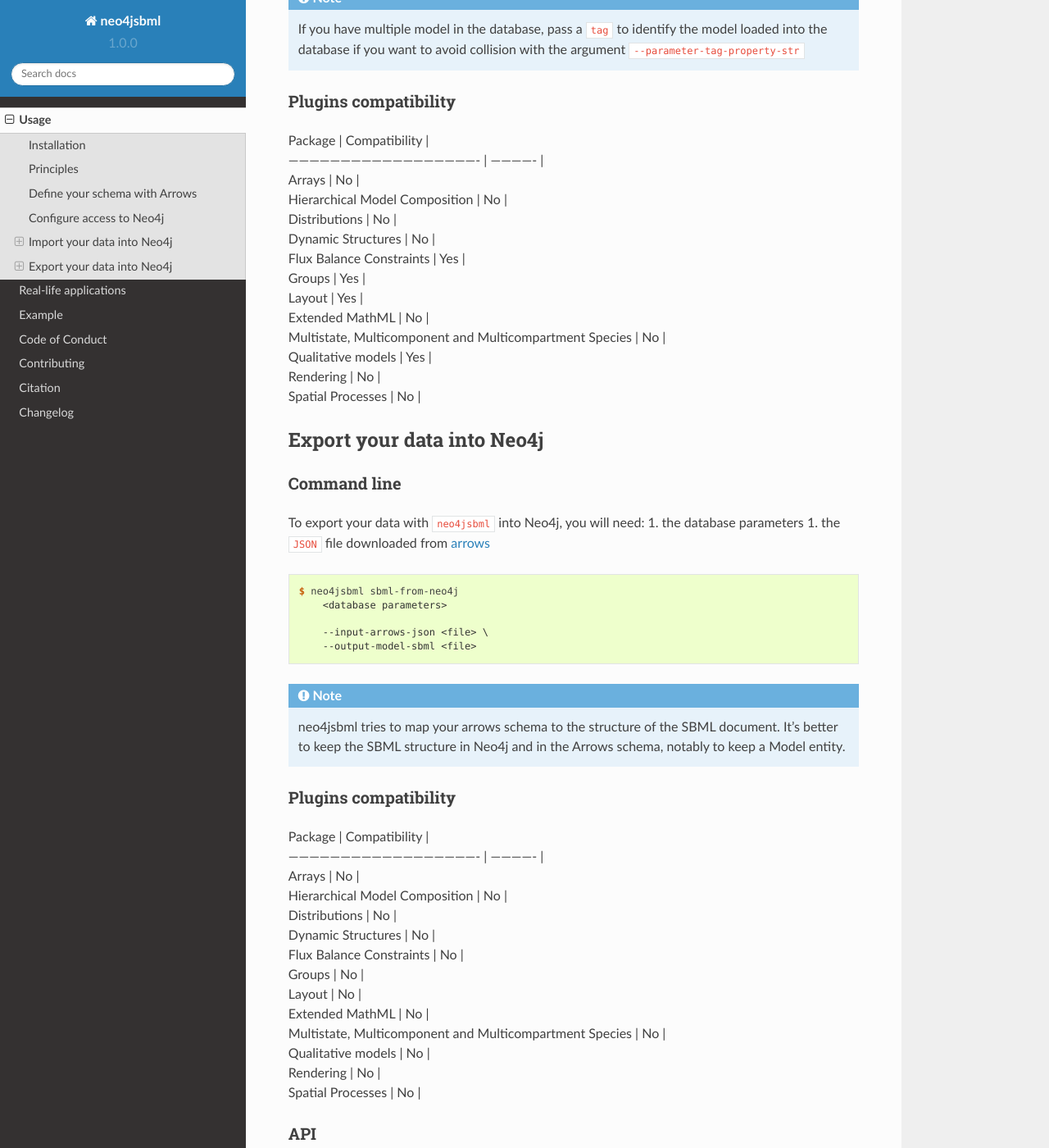
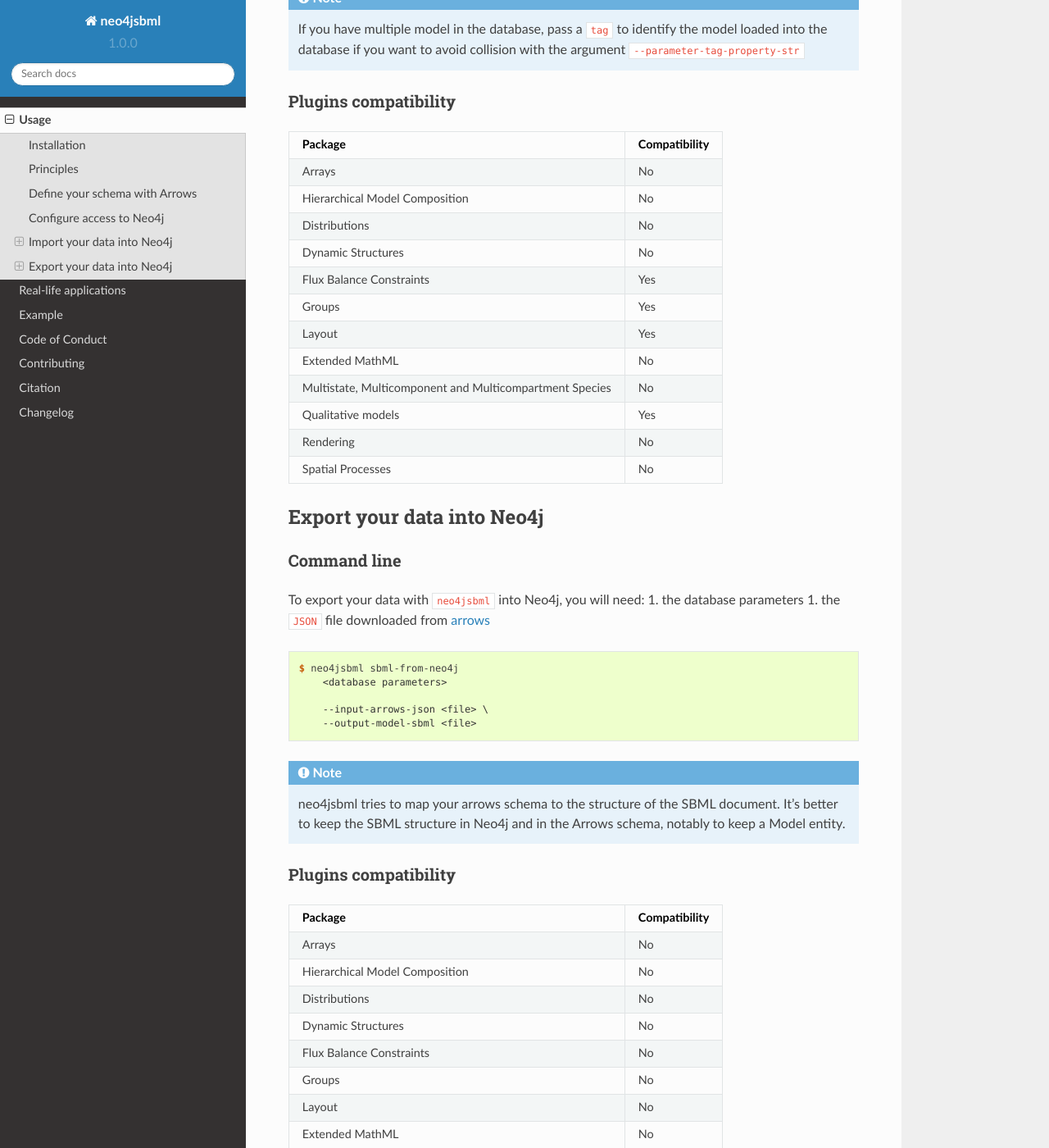
Before and after one commit to brsynth/neo4jsbml, a Sphinx documentation site: the page built from docs/usage.rst, in a window 1280 px wide and 1400 px high, scrolled down 2998 px. Shown: the whole window at 82% size. Built offline with Sphinx 7.4.7 and the Read the Docs theme 2.0.0, drawn with Linux system fonts in a browser that asks for light colours; some of the changed text lies outside the part shown.

Commit message:
docs(neo4jsbml): fix syntax

```diff
--- a/docs/applications.rst
+++ b/docs/applications.rst
@@ -10,7 +10,7 @@
 ^^^^^^^^^^^^^^^^^^^
 :download:`(JSON schema) <_static/arrows/PathwayModelisation-2.0.2.json>`
 
-.. figure:: _static/arrows/PathwayModelisation-2.0.2.png
+.. figure:: _static/arrows/PathwayModelisation-2.0.2.svg
    :align: center
 
 Neo4jSbml
@@ -50,7 +50,7 @@
 ^^^^^^^^^^^^^^^^^^^
 :download:`(JSON schema) <_static/arrows/PathwayModelisation-2.0.2.json>`
 
-.. figure:: _static/arrows/PathwayModelisation-2.0.2.png
+.. figure:: _static/arrows/PathwayModelisation-2.0.2.svg
     :align: center
 
 Neo4jSbml
--- a/docs/usage.rst
+++ b/docs/usage.rst
@@ -130,20 +130,33 @@
 
 Plugins compatibility
 ~~~~~~~~~~~~~~~~~~~~~
++---------------------------------------------------------+---------------+
 | Package                                                 | Compatibility |
-| ------------------------------------------------------- | ------------- |
++=========================================================+===============+
 | Arrays                                                  | No            |
++---------------------------------------------------------+---------------+
 | Hierarchical Model Composition                          | No            |
++---------------------------------------------------------+---------------+
 | Distributions                                           | No            |
++---------------------------------------------------------+---------------+
 | Dynamic Structures                                      | No            |
++---------------------------------------------------------+---------------+
 | Flux Balance Constraints                                | Yes           |
++---------------------------------------------------------+---------------+
 | Groups                                                  | Yes           |
++---------------------------------------------------------+---------------+
 | Layout                                                  | Yes           |
++---------------------------------------------------------+---------------+
 | Extended MathML                                         | No            |
++---------------------------------------------------------+---------------+
 | Multistate, Multicomponent and Multicompartment Species | No            |
++---------------------------------------------------------+---------------+
 | Qualitative models                                      | Yes           |
++---------------------------------------------------------+---------------+
 | Rendering                                               | No            |
++---------------------------------------------------------+---------------+
 | Spatial Processes                                       | No            |
++---------------------------------------------------------+---------------+
 
 Export your data into Neo4j
 ---------------------------
@@ -167,24 +180,36 @@
 
 Plugins compatibility
 ~~~~~~~~~~~~~~~~~~~~~
++---------------------------------------------------------+---------------+
 | Package                                                 | Compatibility |
-| ------------------------------------------------------- | ------------- |
++=========================================================+===============+
 | Arrays                                                  | No            |
++---------------------------------------------------------+---------------+
 | Hierarchical Model Composition                          | No            |
++---------------------------------------------------------+---------------+
 | Distributions                                           | No            |
++---------------------------------------------------------+---------------+
 | Dynamic Structures                                      | No            |
++---------------------------------------------------------+---------------+
 | Flux Balance Constraints                                | No            |
++---------------------------------------------------------+---------------+
 | Groups                                                  | No            |
++---------------------------------------------------------+---------------+
 | Layout                                                  | No            |
++---------------------------------------------------------+---------------+
 | Extended MathML                                         | No            |
++---------------------------------------------------------+---------------+
 | Multistate, Multicomponent and Multicompartment Species | No            |
++---------------------------------------------------------+---------------+
 | Qualitative models                                      | No            |
++---------------------------------------------------------+---------------+
 | Rendering                                               | No            |
++---------------------------------------------------------+---------------+
 | Spatial Processes                                       | No            |
++---------------------------------------------------------+---------------+
 
-
-API
-~~~
+With python
+~~~~~~~~~~~
 .. code-block:: python
 
     from neo4jsbml import arrows, connect, sbml
```
